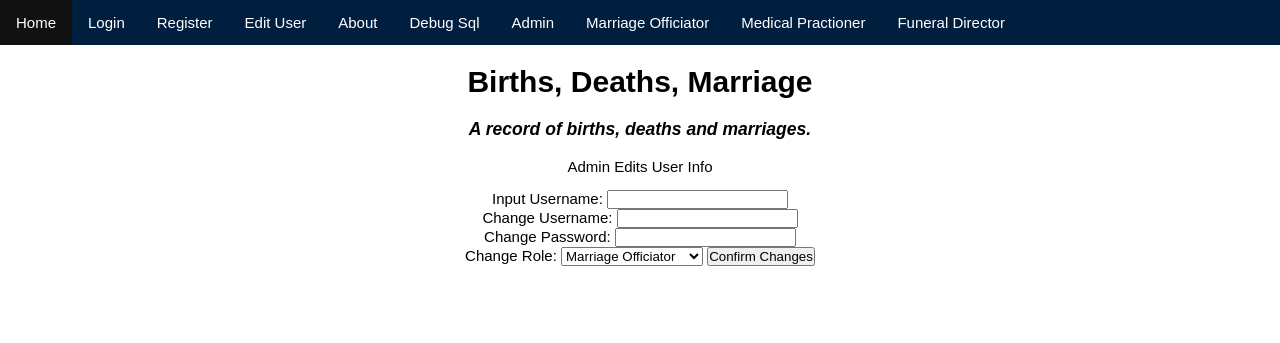
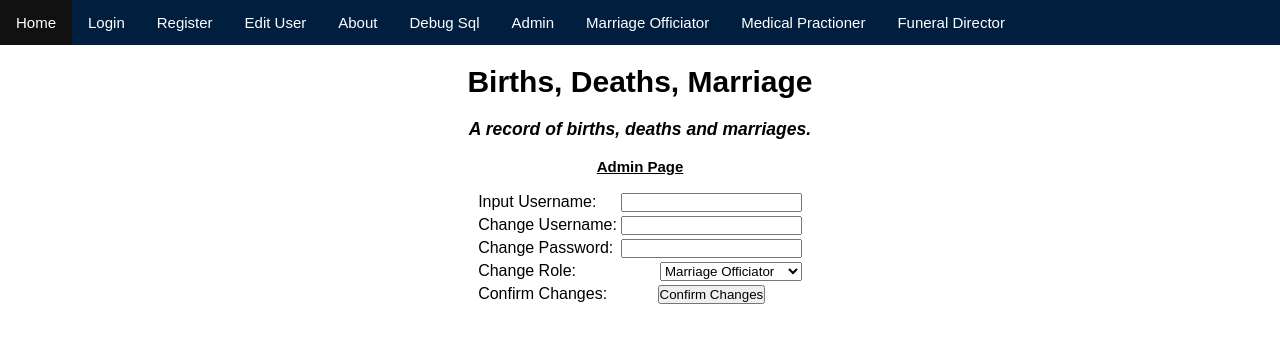
Before and after one commit to ahou8288/security-website-assignment-1, a Bottle app: page /admin in a window 1280 px wide. Shown: the top 343 px of the page. Run offline with Bottle, Linux system fonts and the light colour scheme.

Commit message:
admin.html edited online with Bitbucket

```diff
--- a/templates/admin.html
+++ b/templates/admin.html
@@ -1,15 +1,39 @@
 
-Admin Edits User Info
-</p>
 <p>
     <form action="/admin" method="post">
-    Input Username: <input name="username" type="text"  required/>
-</br>
-    Change Username: <input name="usernameNew" type="text" />
-</br>
-    Change Password: <input name="passwordNew" type="password" />
-</br>
-    Change Role: <select name="role">
+        <table>
+            <thead><b><u>Admin Page</u></b></thead>
+            <tbody>
+                <tr>
+                    <td>
+                        <label>Input Username: </label>
+                    </td>
+                    <td align="right">
+                        <input name="username" type="text" required="" />
+                    </td>
+                </tr>
+                <tr>
+                    <td>
+                        <label>Change Username: </label>
+                    </td>
+                    <td align="right">
+                        <input name="usernameNew" type="text" />
+                    </td>
+                </tr>
+                <tr>
+                    <td>
+                        <label>Change Password: </label>
+                    </td>
+                    <td align="right">
+                        <input name="passwordNew" type="password" />
+                    </td>
+                </tr>
+                <tr>
+                    <td>
+                        <label>Change Role: </label>
+                    </td>
+                    <td align="right">
+                        <select name="role">
     <!-- User's current role should be top option-->
     <option value="marriage">Marriage Officiator</option>
     <option value="medical">Medical Practicioner</option>
@@ -17,8 +41,21 @@ Admin Edits User Info
     <option value="staff">Staff</option>
     <option value="admin">Admin</option>
 </select>
+                    </td>
+                </tr>
+                <tr>
+                    <td>
+                        <label>Confirm Changes: </label>
+                    </td>
+                    <td align="center">
                         <input value="Confirm Changes" type="submit" />
-</br>
+                    </td>
+                </tr>
+
+
+
+
+
 </form>
 </p>
 </center>
```
Lines whose indentation alone changed are shown as unchanged.
